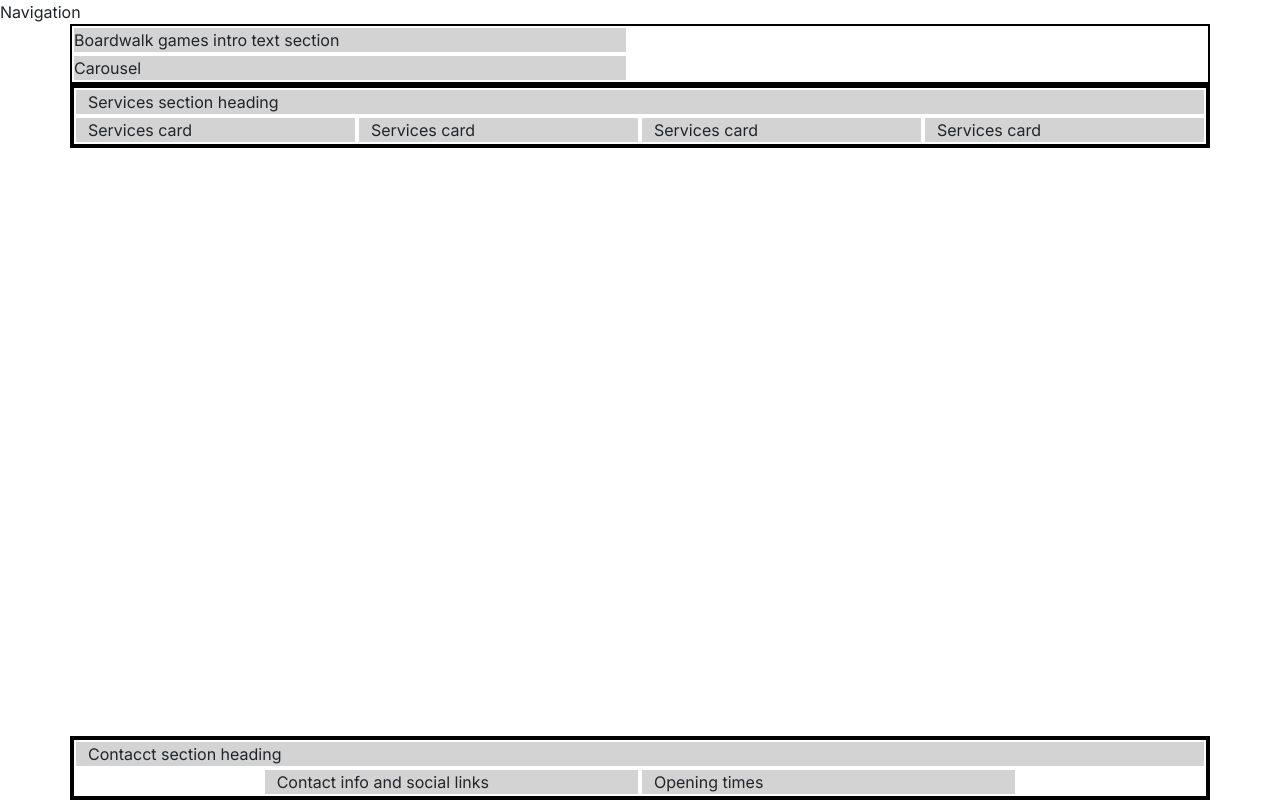
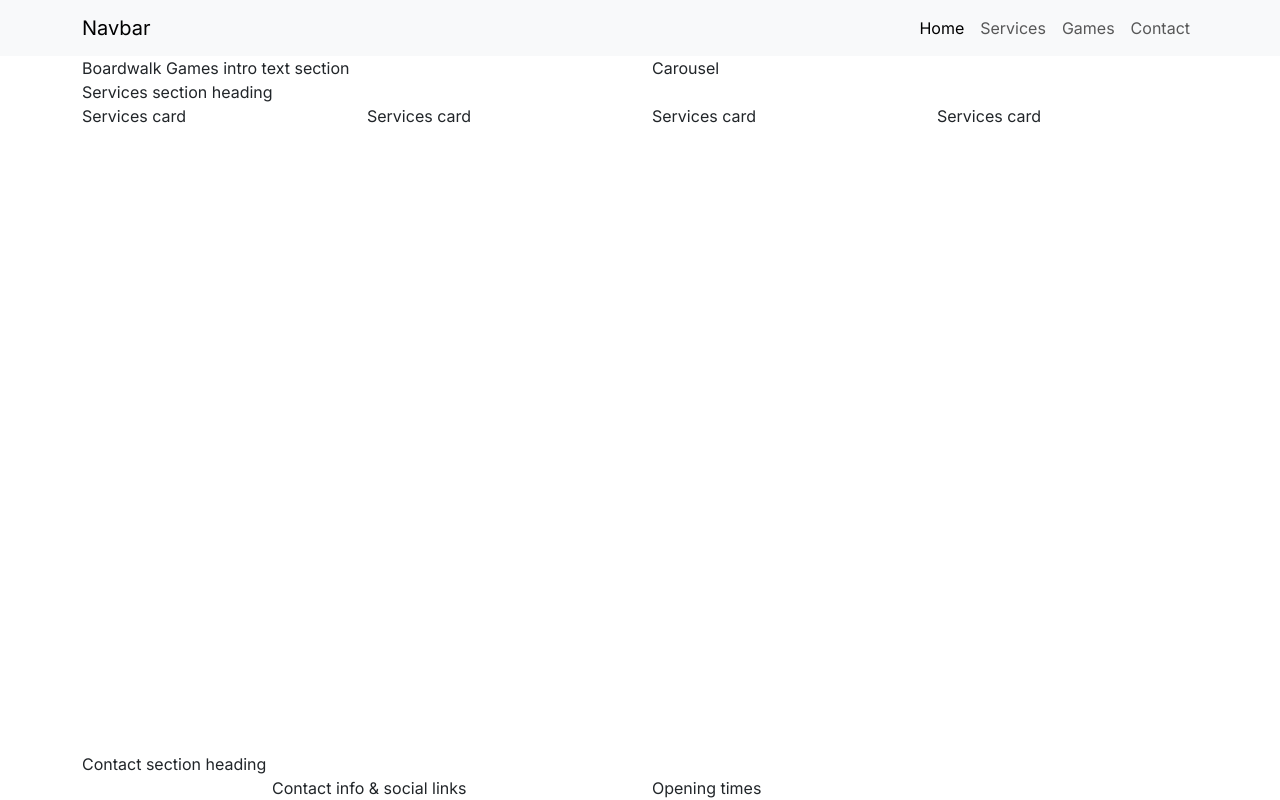
Before and after one commit to Luke-Nicklin/boardwalk-games, a plain HTML site: page index.html in a window 1280 px wide. Drawn offline with nearby package versions, Linux system fonts and the light colour scheme; a web font is replaced by a local one.

Commit message:
Add home page navigation

```diff
--- a/assets/css/style.css
+++ b/assets/css/style.css
@@ -30,7 +30,7 @@ h3 {
 
 /* grid visualisation CSS for testing */
 
-.container,
+/* .container,
 .row {
     border: 2px solid black;
 }
@@ -38,4 +38,4 @@ h3 {
 .col-12 {
     border: 2px solid white;
     background-color: lightgray;
-}
+} */
--- a/index.html
+++ b/index.html
@@ -5,7 +5,7 @@
     <meta charset="UTF-8">
     <meta name="viewport" content="width=device-width, initial-scale=1.0">
     <meta name="description"
-        content="Boardwalk Games, your ultimate gaming retreat! Perfect for casual gamers, enthusiasts, and student gatherings. Visit us for your next adventure in board gaming.">
+        content="Boardwalk Games, your ultimate gaming retreat!  Perfect for casual gamers, enthusiasts, and student gatherings.  Visit us for your next adventure in board gaming.">
     <title>Boardwalk Games | Home</title>
 
     <!-- favicons generated by favicon.io -->
@@ -13,28 +13,56 @@
     <link rel="icon" type="image/png" sizes="32x32" href="assets/images/favicon-32x32.png">
     <link rel="icon" type="image/png" sizes="16x16" href="assets/images/favicon-16x16.png">
 
+
     <!-- Bootstrap 5 CSS -->
     <link href="https://cdn.jsdelivr.net/npm/bootstrap@5.3.3/dist/css/bootstrap.min.css" rel="stylesheet"
         integrity="sha384-QWTKZyjpPEjISv5WaRU9OFeRpok6YctnYmDr5pNlyT2bRjXh0JMhjY6hW+ALEwIH" crossorigin="anonymous">
 
-    <!-- custom CSS -->
+    <!-- Custom CSS -->
     <link rel="stylesheet" href="assets/css/style.css">
 </head>
 
 <!-- Classes on body set to work with mt-auto on footer to ensure it always stays at the bottom of the page -->
+
 <body class="d-flex flex-column min-vh-100">
     <!-- Navigation -->
-    <div>Navigation</div>
+    <nav class="navbar navbar-expand-lg bg-body-tertiary">
+        <div class="container">
+            <a class="navbar-brand" href="index.html">Navbar</a>
+            <button class="navbar-toggler" type="button" data-bs-toggle="collapse" data-bs-target="#navbarNav"
+                aria-controls="navbarNav" aria-expanded="false" aria-label="Toggle navigation">
+                <span class="navbar-toggler-icon"></span>
+            </button>
+            <div class="collapse navbar-collapse" id="navbarNav">
+                <ul class="navbar-nav ms-auto">
+                    <li class="nav-item">
+                        <a class="nav-link active" aria-current="page" href="index.html">Home</a>
+                    </li>
+                    <li class="nav-item">
+                        <a class="nav-link" href="#">Services</a>
+                    </li>
+                    <li class="nav-item">
+                        <a class="nav-link" href="game-library.html">Games</a>
+                    </li>
+                    <li class="nav-item">
+                        <a class="nav-link" href="#">Contact</a>
+                    </li>
+                </ul>
+            </div>
+        </div>
+    </nav>
 
     <!-- Header with carousel -->
     <header class="container">
-        <div class="row col-12 col-xl-6">Boardwalk games intro text section</div>
-        <div class="row col-12 col-xl-6">Carousel</div>
+        <div class="row">
+            <div class="col-12 col-xl-6">Boardwalk Games intro text section</div>
+            <div class="col-12 col-xl-6">Carousel</div>
+        </div>
     </header>
 
-    <!-- Main element to hold all key sections of the home page. It is not part of the grid structure -->
+    <!-- main element to hold all key sections of the home page. It is not part of the grid structure -->
     <main>
-    <!-- Services section -->
+        <!-- Services section -->
         <section class="container">
             <div class="row">
                 <div class="col-12">Services section heading</div>
@@ -47,23 +75,23 @@
     </main>
 
     <!-- Footer / contact section -->
-     <!-- mt-auto added to push footer to the bottom of the page -->
-     <footer class="mt-auto">
+    <!-- mt-auto added to push footer to the bottom of the page -->
+    <footer class="mt-auto">
         <div class="container">
             <div class="row justify-content-center">
-                <div class="col-12">Contacct section heading</div>
+                <div class="col-12">Contact section heading</div>
                 <!-- Contact info -->
-                <div class="col-12 col-md-6 col-xl-4">Contact info and social links</div>
+                <div class="col-12 col-md-6 col-xl-4">Contact info & social links</div>
                 <!-- Opening times -->
                 <div class="col-12 col-md-6 col-xl-4">Opening times</div>
             </div>
         </div>
-     </footer>
+    </footer>
 
     <!-- Bootstrap JS -->
     <script src="https://cdn.jsdelivr.net/npm/bootstrap@5.3.3/dist/js/bootstrap.bundle.min.js"
         integrity="sha384-YvpcrYf0tY3lHB60NNkmXc5s9fDVZLESaAA55NDzOxhy9GkcIdslK1eN7N6jIeHz" crossorigin="anonymous">
-    </script>
+        </script>
 
     <!-- Font Awesome kit -->
     <script src="https://kit.fontawesome.com/aa9af45995.js" crossorigin="anonymous"></script>
```
